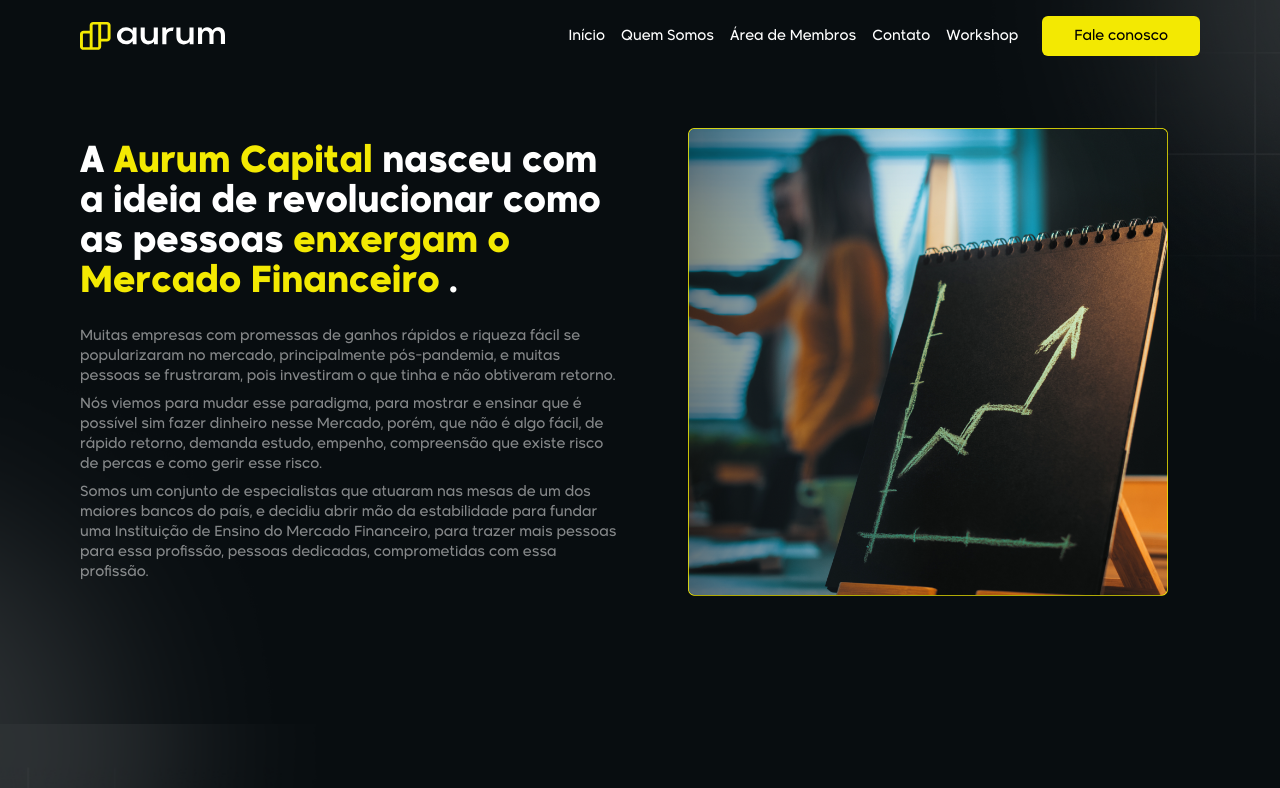
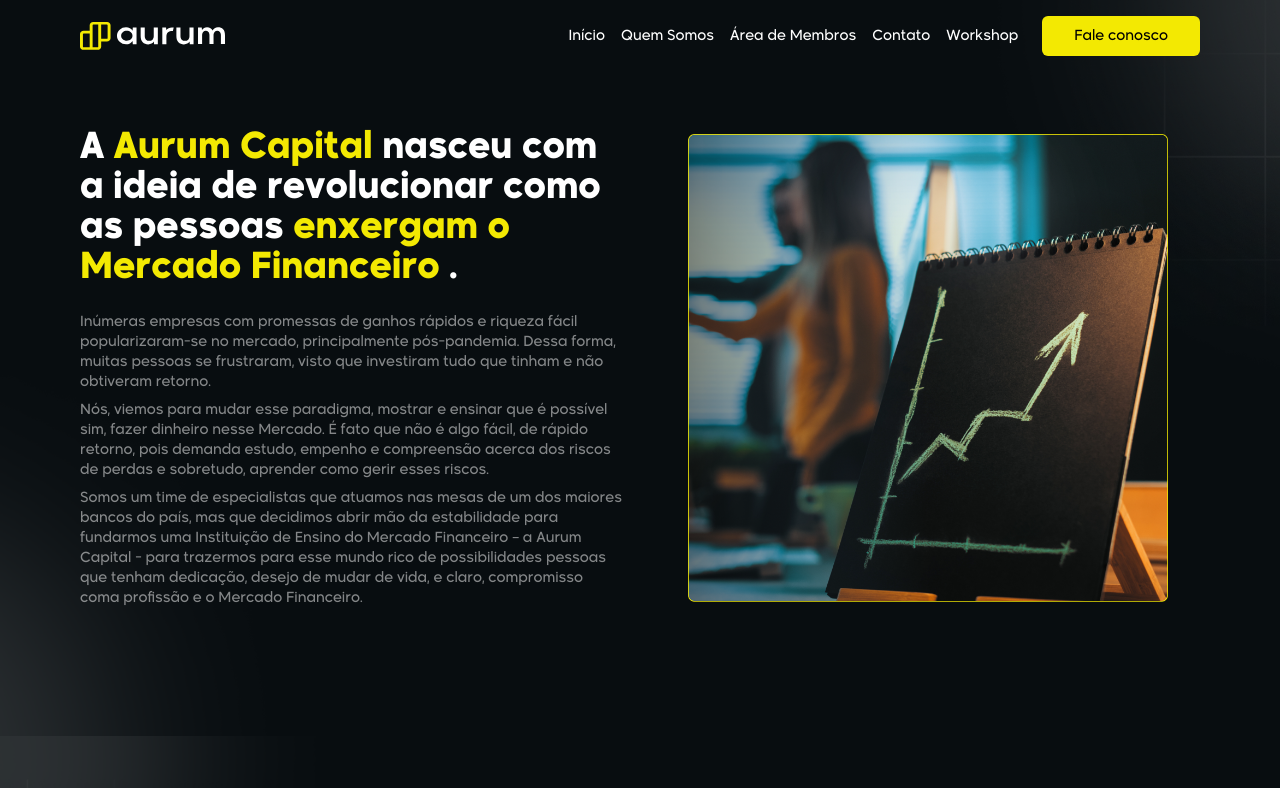
Before and after one commit to DevBrunomendonca/aurum, a Next.js app: page /quem-somos in a window 1280 px wide. Shown: the top 788 px of the page. Built offline with nearby package versions, Linux system fonts and the light colour scheme.

Commit message:
Update page.tsx

```diff
--- a/app/quem-somos/page.tsx
+++ b/app/quem-somos/page.tsx
@@ -19,23 +19,21 @@
             </h1>
             <div className="space-y-2">
               <p className="text-sm text-white opacity-50">
-                Muitas empresas com promessas de ganhos rápidos e riqueza fácil
-                se popularizaram no mercado, principalmente pós-pandemia, e
-                muitas pessoas se frustraram, pois investiram o que tinha e não
-                obtiveram retorno.{" "}
+                Inúmeras empresas com promessas de ganhos rápidos e riqueza fácil popularizaram-se no mercado,
+                principalmente pós-pandemia. Dessa forma, muitas pessoas se frustraram,
+                visto que investiram tudo que tinham e não obtiveram retorno.{" "}
               </p>
               <p className="text-sm text-white opacity-50">
-                Nós viemos para mudar esse paradigma, para mostrar e ensinar que
-                é possível sim fazer dinheiro nesse Mercado, porém, que não é
-                algo fácil, de rápido retorno, demanda estudo, empenho,
-                compreensão que existe risco de percas e como gerir esse risco.
+                Nós, viemos para mudar esse paradigma, mostrar e ensinar que é possível sim,
+                fazer dinheiro nesse Mercado. É fato que não é algo fácil, de rápido retorno,
+                pois demanda estudo, empenho e compreensão acerca dos riscos de perdas e sobretudo,
+                aprender como gerir esses riscos.
               </p>
               <p className="text-sm text-white opacity-50">
-                Somos um conjunto de especialistas que atuaram nas mesas de um
-                dos maiores bancos do país, e decidiu abrir mão da estabilidade
-                para fundar uma Instituição de Ensino do Mercado Financeiro,
-                para trazer mais pessoas para essa profissão, pessoas dedicadas,
-                comprometidas com essa profissão.
+                Somos um time de especialistas que atuamos nas mesas de um dos maiores bancos do país,
+                mas que decidimos abrir mão da estabilidade para fundarmos uma Instituição de Ensino do Mercado Financeiro – a Aurum Capital -
+                para trazermos para esse mundo rico de possibilidades pessoas que tenham dedicação,
+                desejo de mudar de vida, e claro, compromisso coma profissão e o Mercado Financeiro.
               </p>
             </div>
           </div>
```
